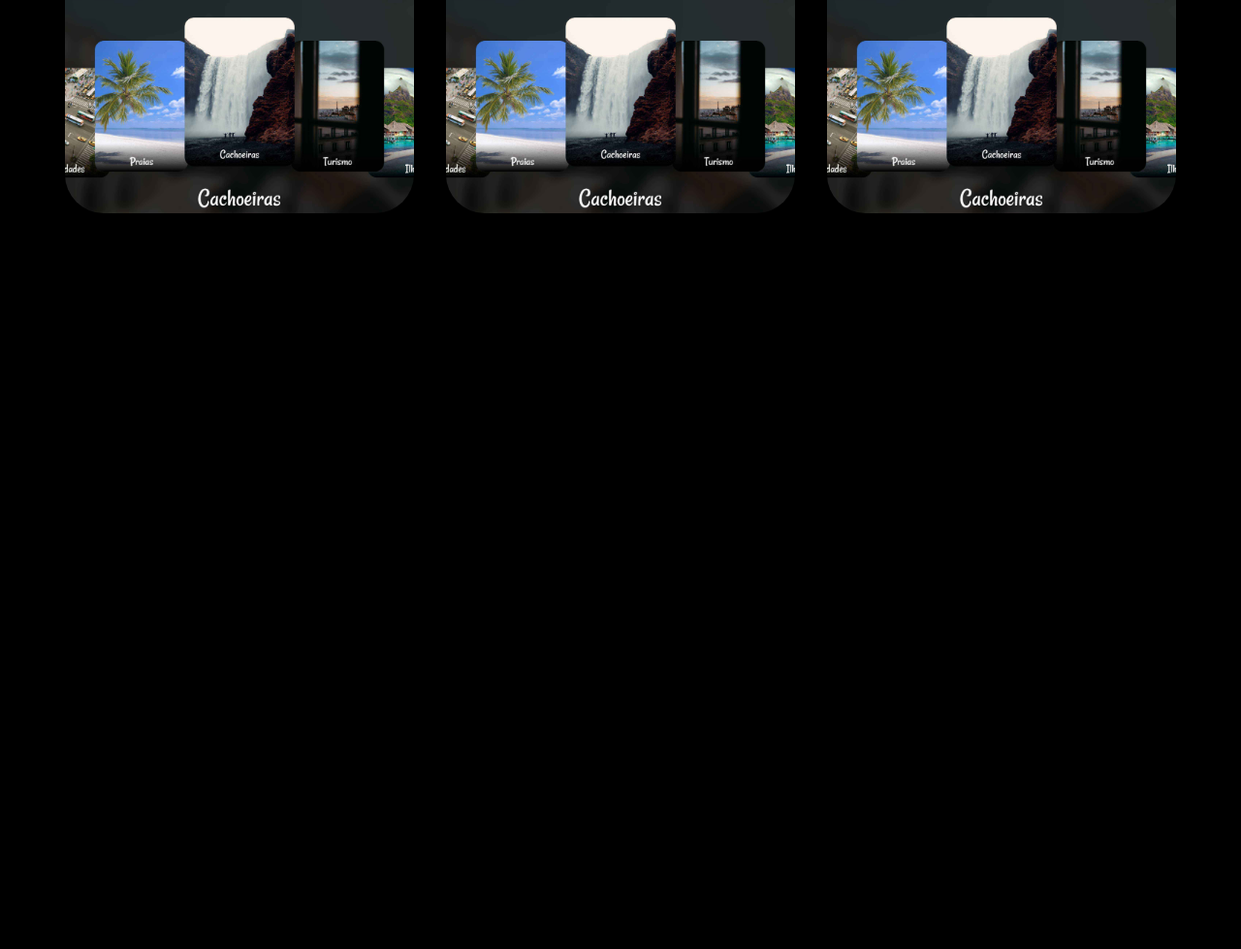
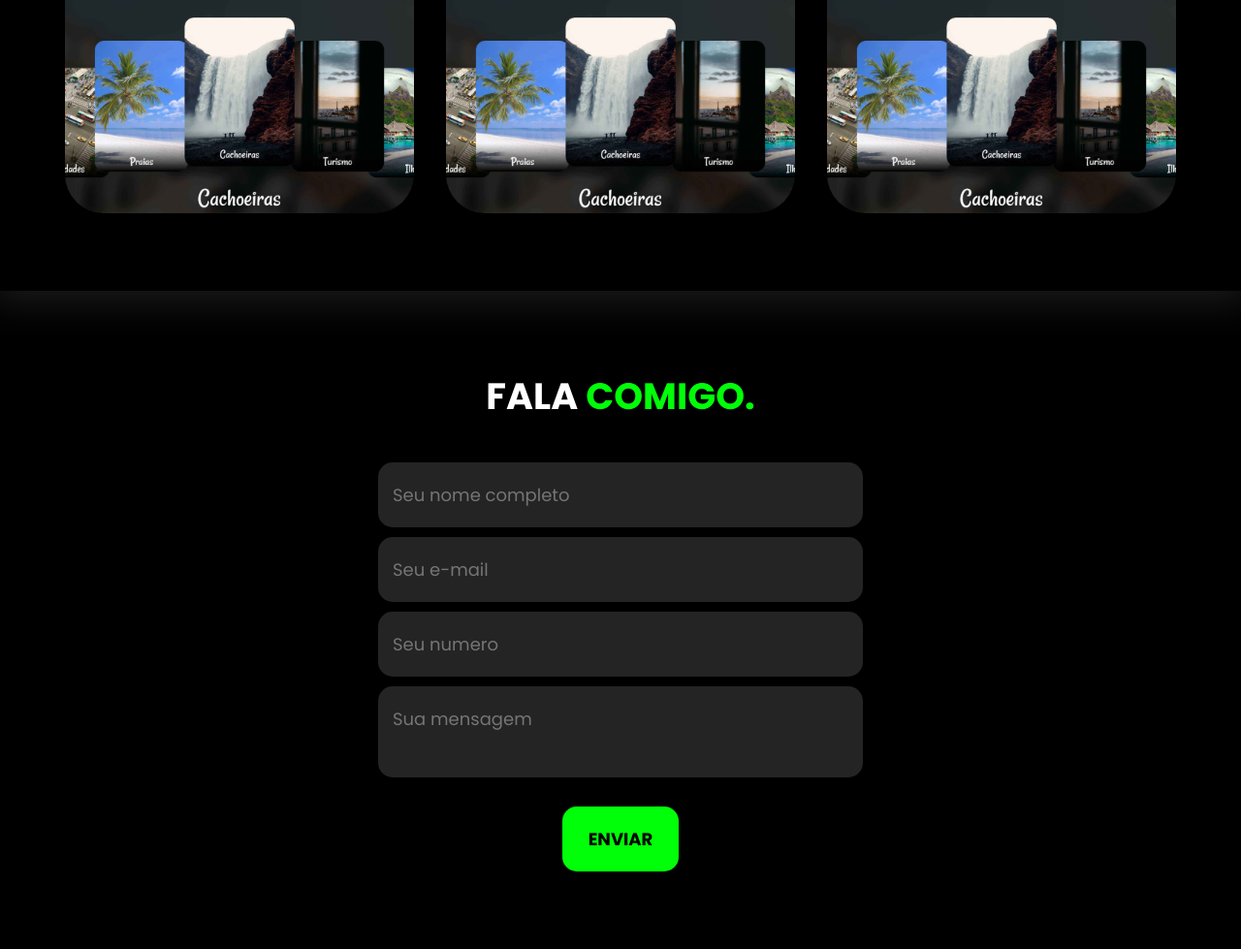
Before and after one commit to Ernicio-chilundo/portfolio_Ern, a plain HTML site: page index.html in a window 1280 px wide. Shown: the part 2496-3475 px from the top of the page at 97% size. Before the commit the page ends 2796 px from the top, so only its background shows below. Drawn offline with nearby package versions, Linux system fonts and the light colour scheme.

Commit message:
Section do formulario feito

```diff
--- a/index.html
+++ b/index.html
@@ -133,6 +133,19 @@
             </div><!--interface-->
         </section><!--portfolio-->
 
+        <section class="formulario">
+            <div class="interface">
+                <h2 class="titulo">FALA<SPAN> COMIGO.</SPAN></h2>
+                <form action="">
+                    <input type="text" name="" id="text" placeholder="Seu nome completo" required>
+                    <input type="email" name="" id="email" placeholder="Seu e-mail" required>
+                    <input type="number" name="" id="number" placeholder="Seu numero" >
+                    <textarea type="text" name="" id="" placeholder="Sua mensagem" required></textarea>
+                    <div class="btn_enviar"><input type="submit" value="ENVIAR"></div>
+                </form>
+            </div><!--interface-->
+        </section><!--formulario-->
+
 
     </main>
 </body>
--- a/style.css
+++ b/style.css
@@ -31,7 +31,8 @@ h2.titulo span {
     margin: 0 auto;
 }
 
-button:hover {
+
+button:hover, form .btn_enviar input:hover{
     box-shadow: 0px 0px 8px #00ff08;
     transform: scale(1.05);
 }
@@ -246,3 +247,48 @@ section.portfolio .flex {
 .overlay:hover {
     opacity: 1;
 }
+
+/* ESTILO DO FORMULARIO DE CONTATO*/
+section.formulario {
+    padding: 80px 4%;
+}
+
+form {
+    max-width: 500px;
+    margin: 0 auto;
+    display: flex;
+    justify-content: center;
+    flex-direction: column;
+    gap: 10px;
+    margin-top: 40px;
+}
+
+form input, form textarea {
+    width: 100%;
+    background-color: #242424;
+    border: none;
+    outline: none;
+    padding: 20px 15px;
+    border-radius: 15px;
+    font-size: 18px;
+    color: #fff;
+}
+
+form textarea {
+    resize: none;
+    max-height: 200px;
+}
+
+form .btn_enviar {
+    margin-top: 20px;
+    text-align: center;
+}
+
+form .btn_enviar input{
+    width: 120px;
+    color: #000;
+    background-color: #00FF08;
+    cursor: pointer;
+    font-weight: 700;
+    transition: .2s;
+}
```
